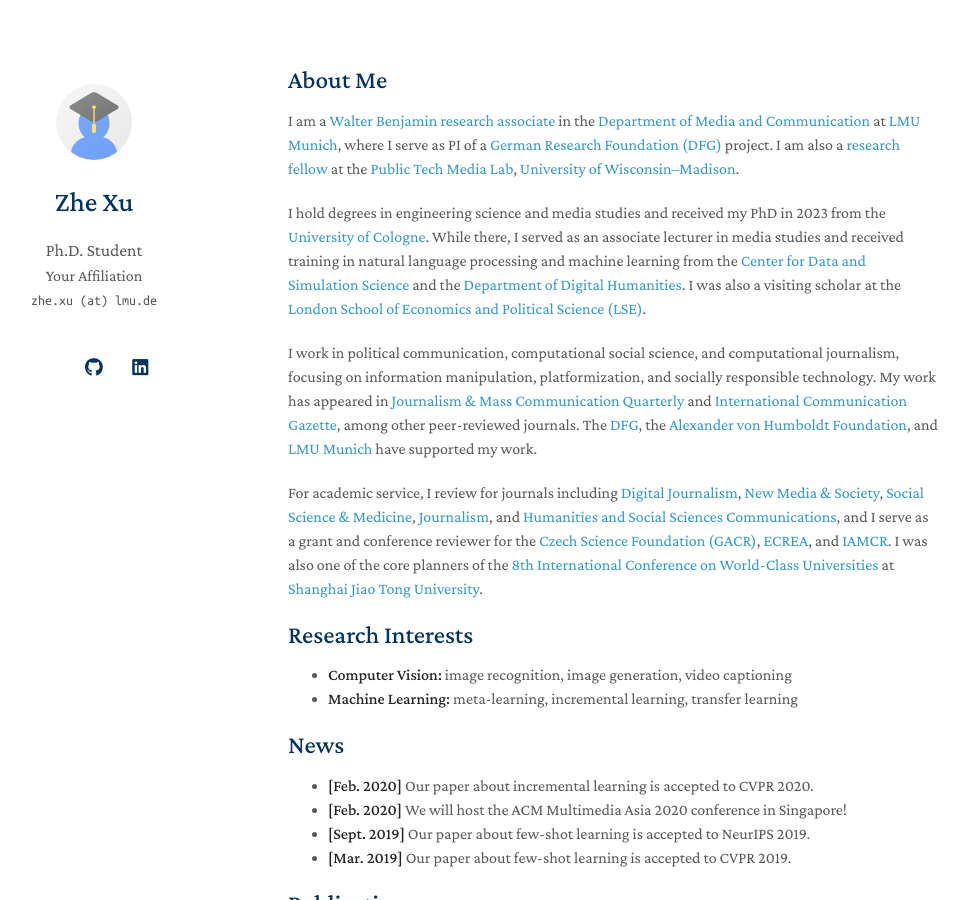
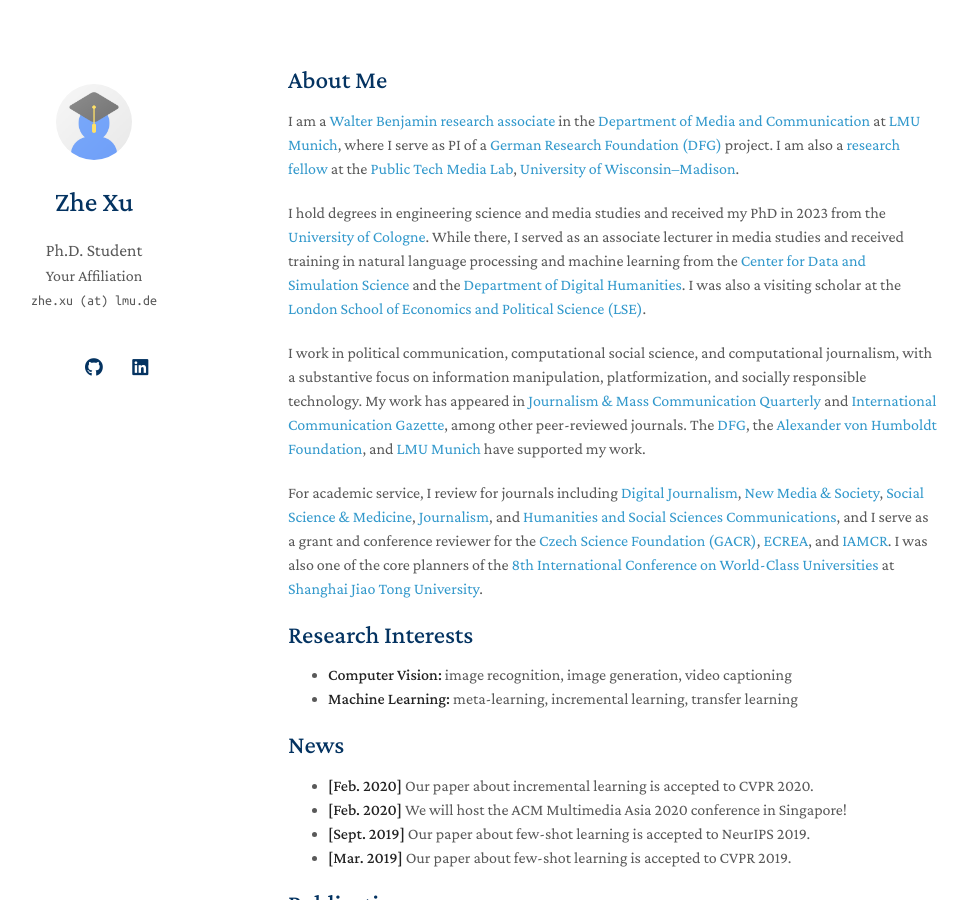
Before and after one commit to zhexuphd/newweb, a Jekyll site: the page built from index.md, in a window 1280 px wide and 900 px high. Shown: the whole window, without its empty margins (182-1151 px from the left). Built offline with Jekyll 4.4.1, drawn with Linux system fonts in a browser that asks for light colours; a style sheet for code colours, icons or effects is not loaded; our own code applies the rules of GitHub Pages for plain Markdown files.

Commit message:
Update index.md

```diff
--- a/index.md
+++ b/index.md
@@ -8,7 +8,7 @@ I am a [Walter Benjamin](https://www.dfg.de/en/research-funding/funding-opportun
 
 I hold degrees in engineering science and media studies and received my PhD in 2023 from the [University of Cologne](https://www.uni-koeln.de/en/). While there, I served as an associate lecturer in media studies and received training in natural language processing and machine learning from the [Center for Data and Simulation Science](https://cds.uni-koeln.de/en/) and the [Department of Digital Humanities](https://dh.phil-fak.uni-koeln.de/). I was also a visiting scholar at the [London School of Economics and Political Science (LSE)](https://www.lse.ac.uk/).
 
-I work in political communication, computational social science, and computational journalism, focusing on information manipulation, platformization, and socially responsible technology. My work has appeared in [Journalism & Mass Communication Quarterly](https://journals.sagepub.com/home/jmq) and [International Communication Gazette](https://journals.sagepub.com/home/gaz), among other peer-reviewed journals. The [DFG](https://www.dfg.de/), the [Alexander von Humboldt Foundation](https://www.humboldt-foundation.de/), and [LMU Munich](https://www.lmu.de/en/) have supported my work.
+I work in political communication, computational social science, and computational journalism, with a substantive focus on information manipulation, platformization, and socially responsible technology. My work has appeared in [Journalism & Mass Communication Quarterly](https://journals.sagepub.com/home/jmq) and [International Communication Gazette](https://journals.sagepub.com/home/gaz), among other peer-reviewed journals. The [DFG](https://www.dfg.de/), the [Alexander von Humboldt Foundation](https://www.humboldt-foundation.de/), and [LMU Munich](https://www.lmu.de/en/) have supported my work.
 
 For academic service, I review for journals including [Digital Journalism](https://www.tandfonline.com/journals/rdij20), [New Media & Society](https://journals.sagepub.com/home/nms), [Social Science & Medicine](https://www.sciencedirect.com/journal/social-science-and-medicine), [Journalism](https://journals.sagepub.com/home/jou), and [Humanities and Social Sciences Communications](https://www.nature.com/palcomms/), and I serve as a grant and conference reviewer for the [Czech Science Foundation (GACR)](https://gacr.cz/en/), [ECREA](https://ecrea.eu/), and [IAMCR](https://iamcr.org/). I was also one of the core planners of the [8th International Conference on World-Class Universities](https://soe.sjtu.edu.cn/En/Show/781) at [Shanghai Jiao Tong University](https://en.sjtu.edu.cn/).
 
```
